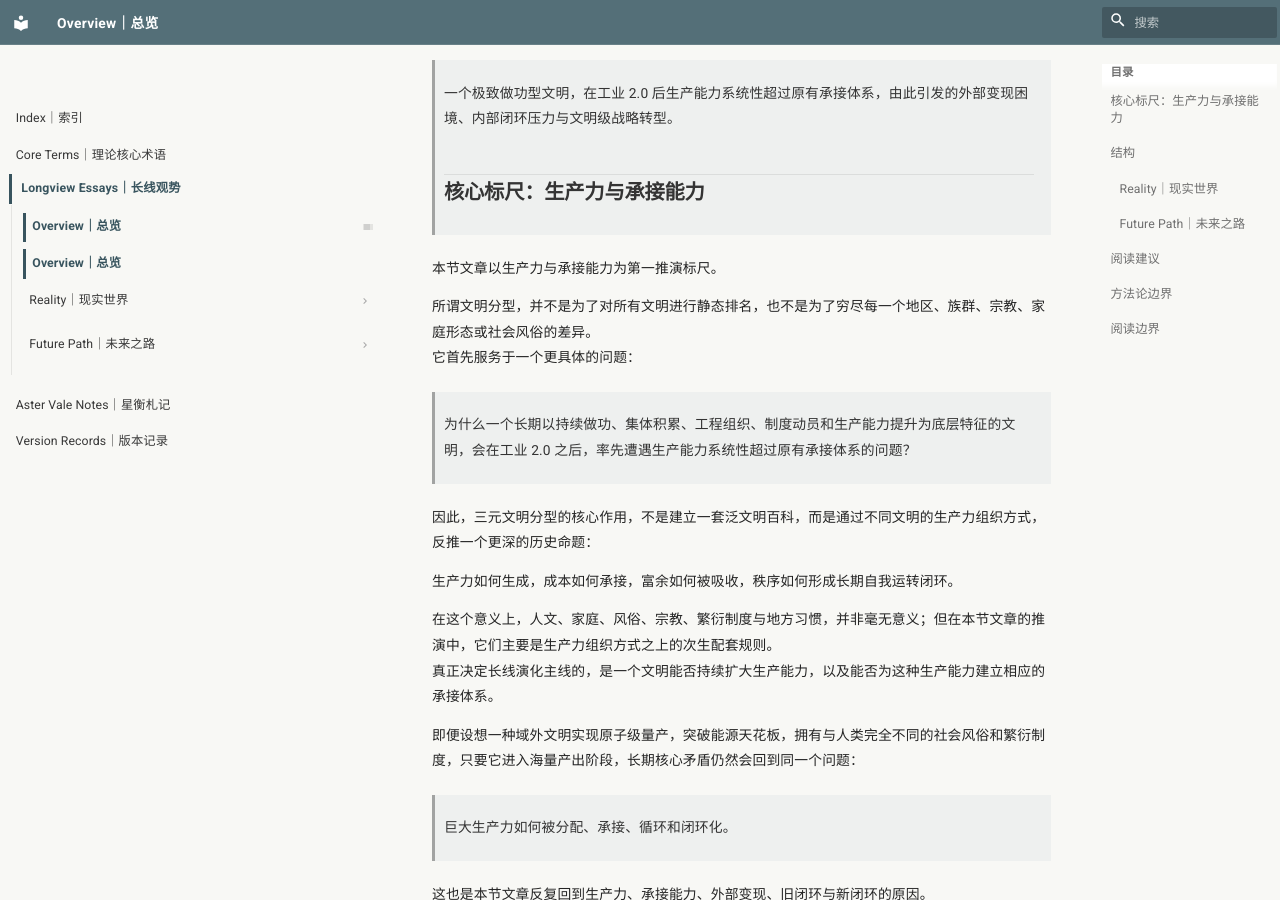
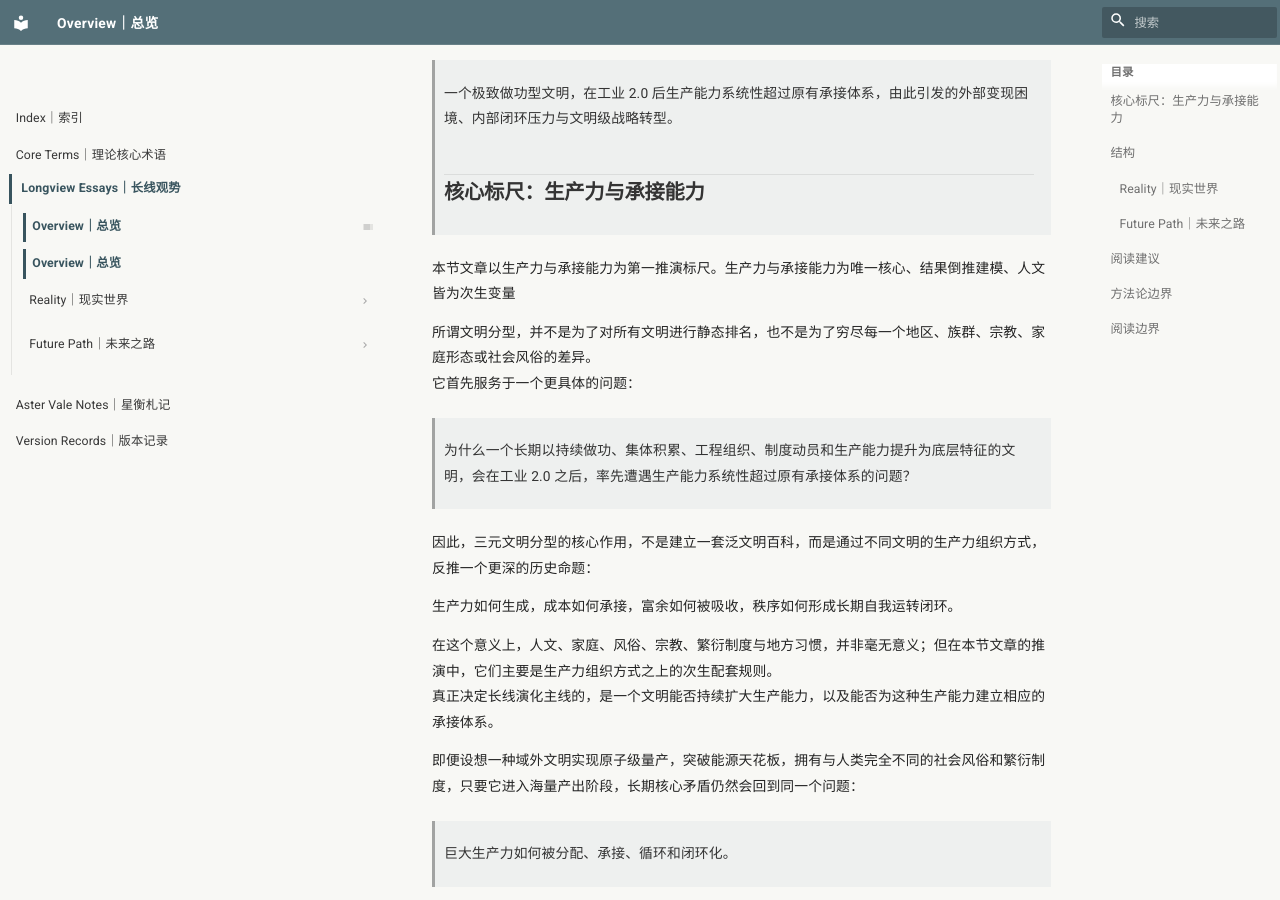
Before and after one commit to guanshi1688/longview-archive, an MkDocs documentation site: the page built from docs/essays/index.md, in a window 1280 px wide and 900 px high, scrolled down 316 px. Built offline with MkDocs 1.6.1 and Material for MkDocs 9.7.7, drawn with Linux system fonts in a browser that asks for light colours.

Commit message:
Update index.md

```diff
--- a/docs/essays/index.md
+++ b/docs/essays/index.md
@@ -11,7 +11,7 @@
 >
 > ## 核心标尺：生产力与承接能力
 
-本节文章以生产力与承接能力为第一推演标尺。
+本节文章以生产力与承接能力为第一推演标尺。生产力与承接能力为唯一核心、结果倒推建模、人文皆为次生变量
 
 所谓文明分型，并不是为了对所有文明进行静态排名，也不是为了穷尽每一个地区、族群、宗教、家庭形态或社会风俗的差异。
 它首先服务于一个更具体的问题：
```
